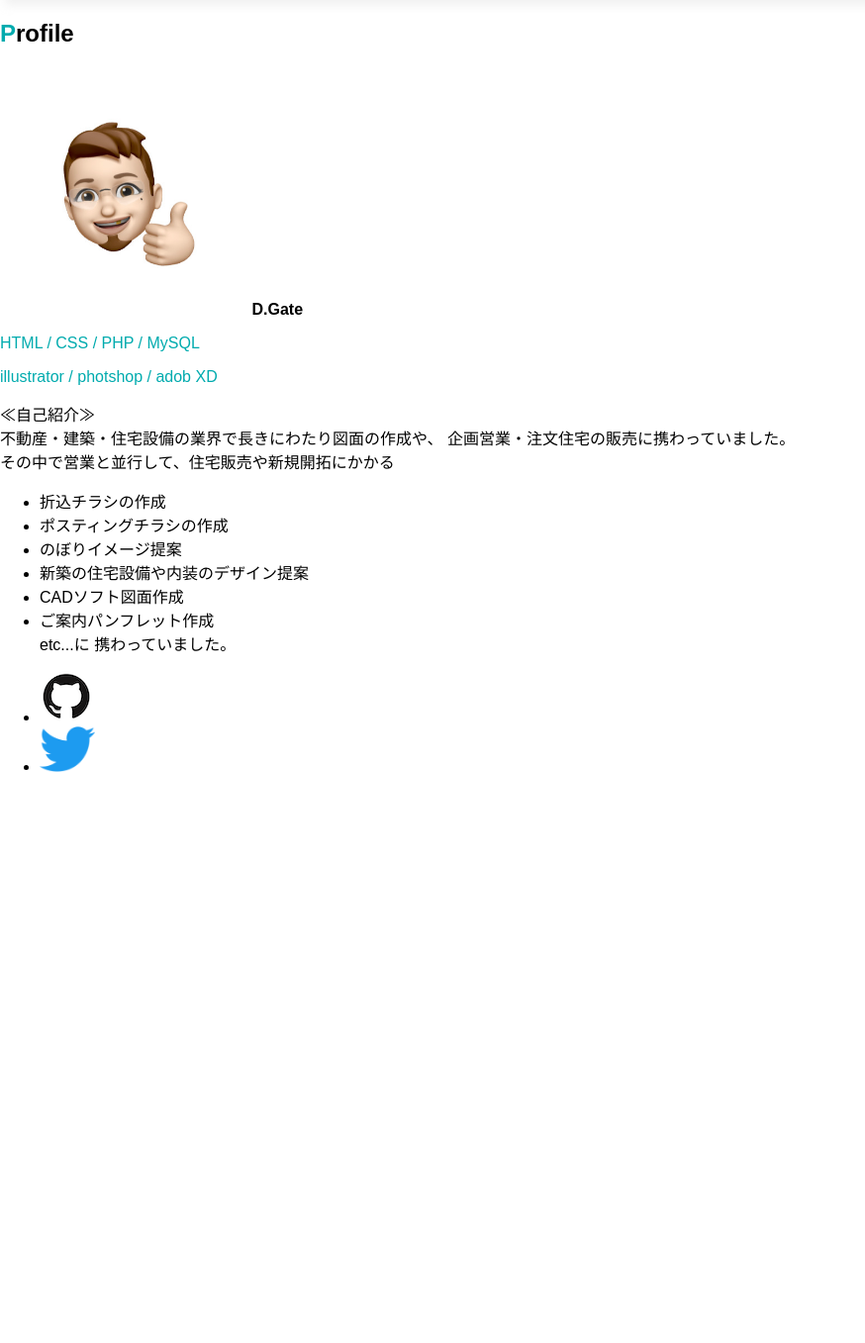
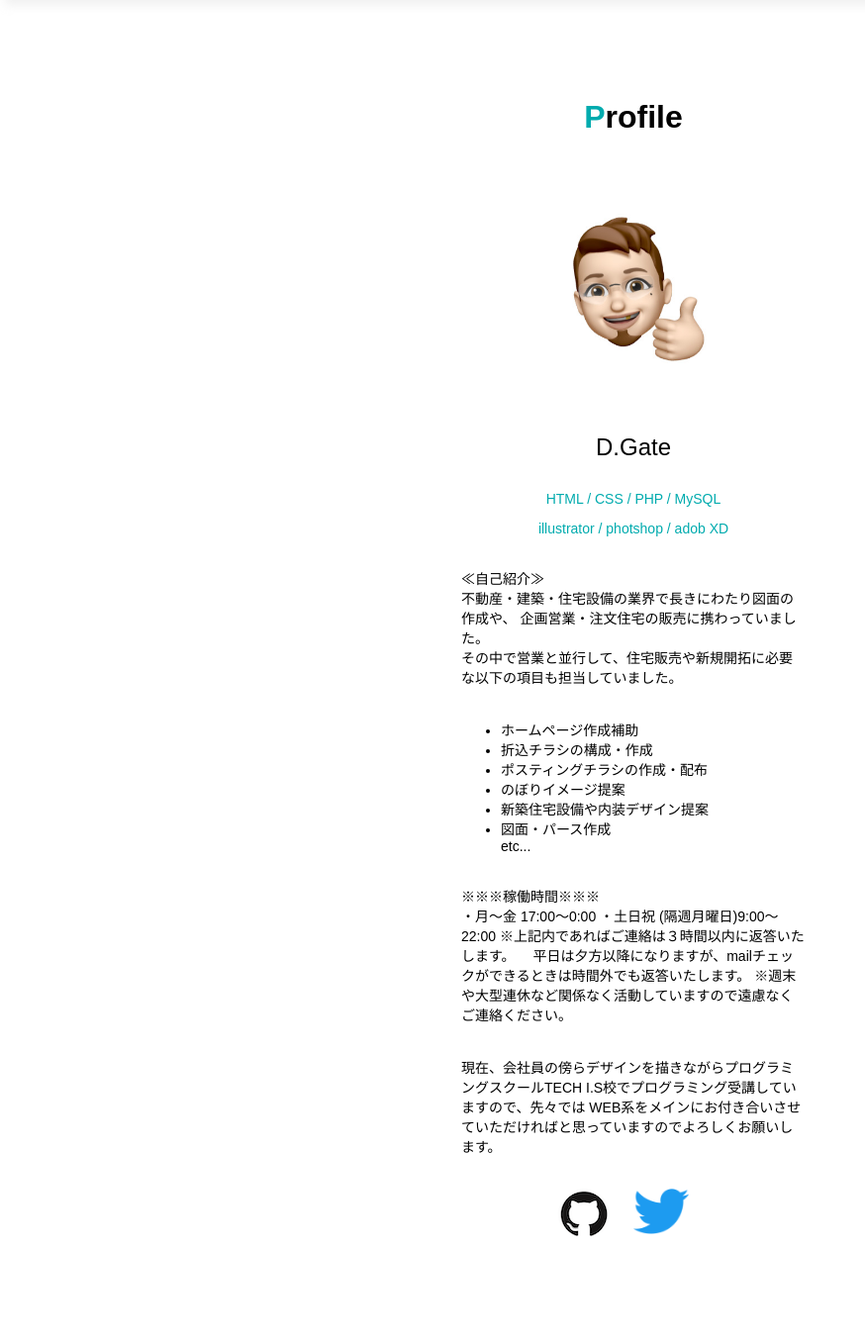
Before and after one commit to fgdgate/Portfolio_profile, a PHP site: page / in a window 1280 px wide. Shown: the part 65-1422 px from the top of the page at 99% size, without its empty margins (0-874 px from the left). Before the commit the page ends 845 px from the top, so only its background shows below. Run offline with PHP 8.4, Linux system fonts and the light colour scheme.

Commit message:
Profileレイアウト完了

```diff
--- a/index.html
+++ b/index.html
@@ -25,27 +25,36 @@
                         <b>D.Gate</b>
                         <p class="color-green">HTML / CSS / PHP / MySQL</p>
                         <p class="color-green">illustrator / photshop / adob XD</p>
-                        <p>≪自己紹介≫<br>不動産・建築・住宅設備の業界で長きにわたり図面の作成や、
+                        <h6 class="list-h6">≪自己紹介≫<br>不動産・建築・住宅設備の業界で長きにわたり図面の作成や、
                               企画営業・注文住宅の販売に携わっていました。<br>
-                              その中で営業と並行して、住宅販売や新規開拓にかかる
-                        <ul>
-                              <li>折込チラシの作成</li>
-                              <li>ポスティングチラシの作成</li>
+                              その中で営業と並行して、住宅販売や新規開拓に必要な以下の項目も担当していました。
+                        </h6>
+                        <ul class="list-li">
+                              <li>ホームページ作成補助</li>
+                              <li>折込チラシの構成・作成</li>
+                              <li>ポスティングチラシの作成・配布</li>
                               <li>のぼりイメージ提案</li>
-                              <li>新築の住宅設備や内装のデザイン提案</li>
-                              <li>CADソフト図面作成</li>
-                              <li>ご案内パンフレット作成</li>
-                              etc...に
-                              携わっていました。</p>
+                              <li>新築住宅設備や内装デザイン提案</li>
+                              <li>図面・パース作成</li>etc...
                         </ul>
+                        <h6 class="list-h6">※※※稼働時間※※※<br>
+                              ・月～金 17:00～0:00
+                              ・土日祝 (隔週月曜日)9:00～22:00
+                              ※上記内であればご連絡は３時間以内に返答いたします。
+                              　平日は夕方以降になりますが、mailチェックができるときは時間外でも返答いたします。
+                              ※週末や大型連休など関係なく活動していますので遠慮なくご連絡ください。
+                        </h6>
+                        <h6 class="list-h6">
+                              現在、会社員の傍らデザインを描きながらプログラミングスクールTECH I.S校でプログラミング受講していますので、先々では WEB系をメインにお付き合いさせていただければと思っていますのでよろしくお願いします。</p>
+                        </h6>
                         <ul class=icon-list>
                               <li>
-                                    <a href="">
+                                    <a href="https://github.com/fgdgate/Portfolio_profile.git">
                                           <img src="img\github.png" alt="Git Hubのアイコン">
                                     </a>
                               </li>
                               <li>
-                                    <a href="">
+                                    <a href="https://twitter.com/Atsu32729144">
                                           <img src="img\twitter.png" alt="Twitterのアイコン">
                                     </a>
                               </li>
--- a/portfolio.css
+++ b/portfolio.css
@@ -10,6 +10,10 @@ body{
 
 .color-green {
       color: #00abae;
+}
+
+.sub-title {
+      font-size: 32px;
 }
 
 /* [header]のスタイル */
@@ -27,3 +31,56 @@ body{
       text-decoration: none;
       letter-spacing: 1px;
 }
+
+/* [main]スタイル */
+
+.block-main {
+      text-align: center;
+      margin: 100px 0;
+}
+
+/* プロフィールスタイル */
+
+.item-list {
+      width: 100%;
+      max-width: 348px;
+      margin: 0 auto;
+}
+
+.item-list b {
+      display: block;
+      font-size: 24px;
+      font-weight: normal;
+      margin: 20px 0 30px;
+}
+
+.item-list p {
+      font-size: 14px;
+      line-height: normal;
+      text-align: center;
+}
+
+.list-h6 {
+      font-size: 14px;
+      font-weight: normal;
+      text-align: left;
+}
+
+.list-li {
+      font-size: 14px;
+      text-align: left;
+}
+
+.icon-list {
+      list-style: none;
+      width: 100%;
+      max-width: 247px;
+      margin: 30px auto;
+      padding: 0;
+      display: flex;
+      -webkit-justify-content: center;
+}
+
+.icon-list li {
+      margin-right: 22px;
+}
```
Lines whose indentation alone changed are shown as unchanged.
